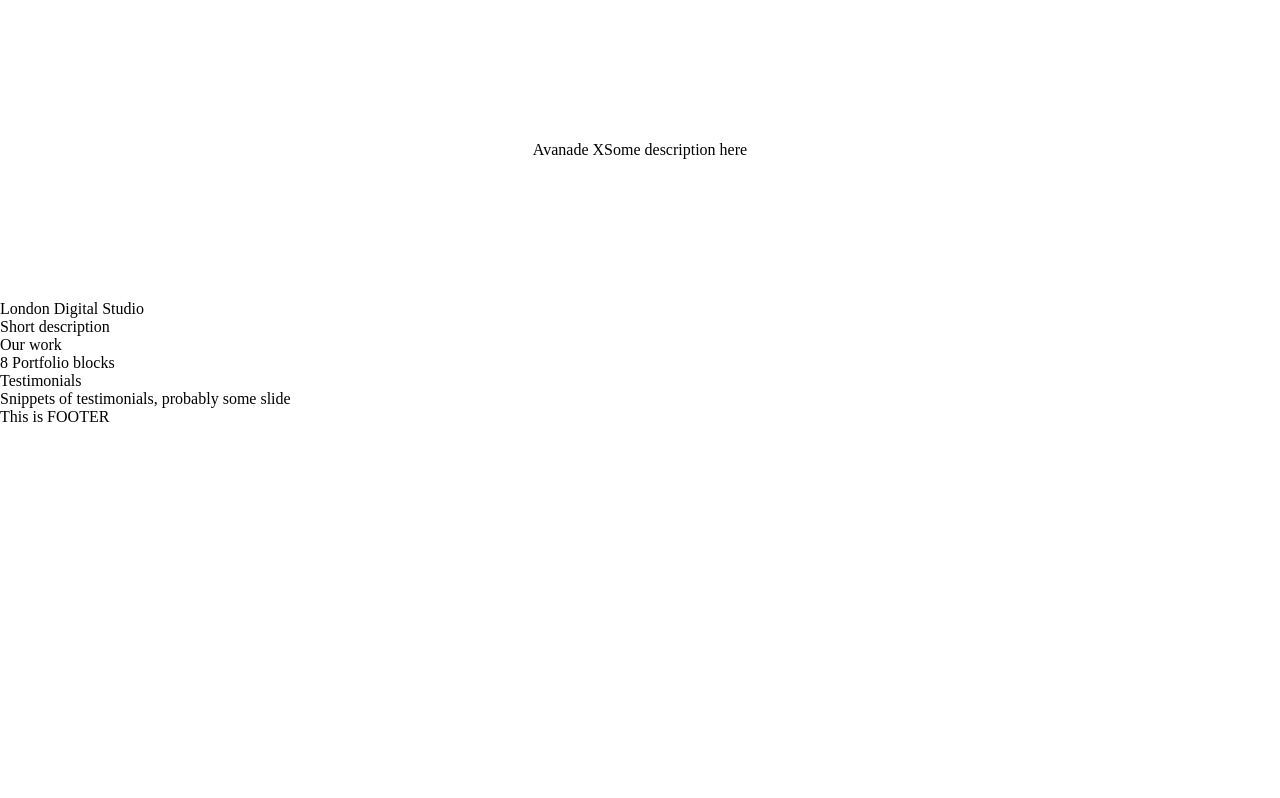
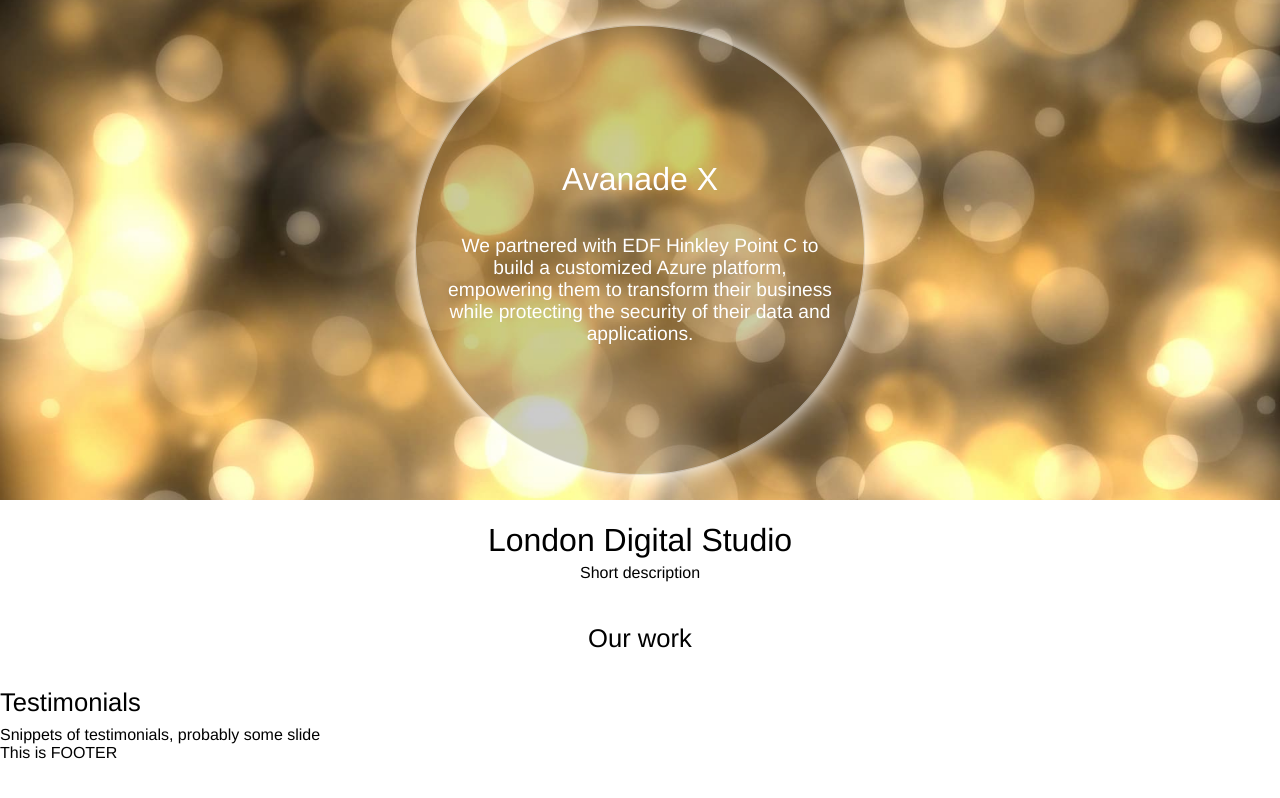
Before and after one commit to Shwartz/hive, a SvelteKit app: page / in a window 1280 px wide. Built offline with nearby package versions, Linux system fonts and the light colour scheme.

Commit message:
CSS utils and gentle start of the page skeleton

```diff
--- a/src/routes/+page.svelte
+++ b/src/routes/+page.svelte
@@ -1,5 +1,4 @@
 <script>
-  import bgHero from '$lib/images/bg-hero.jpg'
 </script>
 
 <svelte:head>
@@ -8,24 +7,56 @@
 </svelte:head>
 
 <div class="hero">
-    <h1>Avanade X</h1>
-    <p>Some description here</p>
+    <div class="circle">
+        <h1>Avanade X</h1>
+        <p>We partnered with EDF Hinkley Point C to build a customized Azure platform, empowering them to transform
+            their business while protecting the security of their data and applications.</p>
+    </div>
 </div>
 
-<h1>London Digital Studio</h1>
-<p>Short description</p>
+<section class="medium center">
+    <h1>London Digital Studio</h1>
+    <p>Short description</p>
+</section>
 
-<h3>Our work</h3>
-<p>8 Portfolio blocks</p>
+<section class="medium center">
+    <h3>Our work</h3>
 
+</section>
 <h3>Testimonials</h3>
 <p>Snippets of testimonials, probably some slide</p>
 
 <style lang="scss">
   .hero {
     display: flex;
-    height: 300px;
+    height: 500px;
     justify-content: center;
     align-items: center;
+    background: url('$lib/images/bg-hero.jpg') center no-repeat;
+    background-size: cover;
+  }
+
+  .circle {
+    display: flex;
+    flex-direction: column;
+    justify-content: center;
+    width: 450px;
+    height: 450px;
+    padding: 24px;
+    text-align: center;
+    border: 1px solid rgba(255, 255, 255, 0.5);
+    box-shadow: 0 0 20px white;
+    border-radius: 50%;
+    background: rgba(0, 0, 0, 0.2);
+    color: white;
+
+    h1 {
+      font-size: 2em;
+      margin-bottom: 1em;
+    }
+
+    p {
+      font-size: 1.2em;
+    }
   }
 </style>
--- a/src/routes/styles.css
+++ b/src/routes/styles.css
@@ -93,3 +93,36 @@
 :where([draggable="true"]) {
     -webkit-user-drag: element;
 }
+/**
+SITE UTILS
+*/
+
+:root {
+    --font-body: Helvetica Neue, Helvetica,Arial,sans-serif, 'Segoe UI', Roboto, Oxygen, Ubuntu,
+    Cantarell, 'Open Sans', sans-serif;
+    font-family: var(--font-body);
+}
+
+body {
+    font-size: 16px;
+}
+
+h1 {
+    font-size: 2rem;
+    line-height: 3rem;
+}
+
+h3 {
+    font-size: 1.6rem;
+    line-height: 3rem;
+}
+
+section.medium {
+    max-width: 800px;
+    margin: auto;
+    padding: 1rem;
+}
+
+.center {
+    text-align: center;
+}
```
